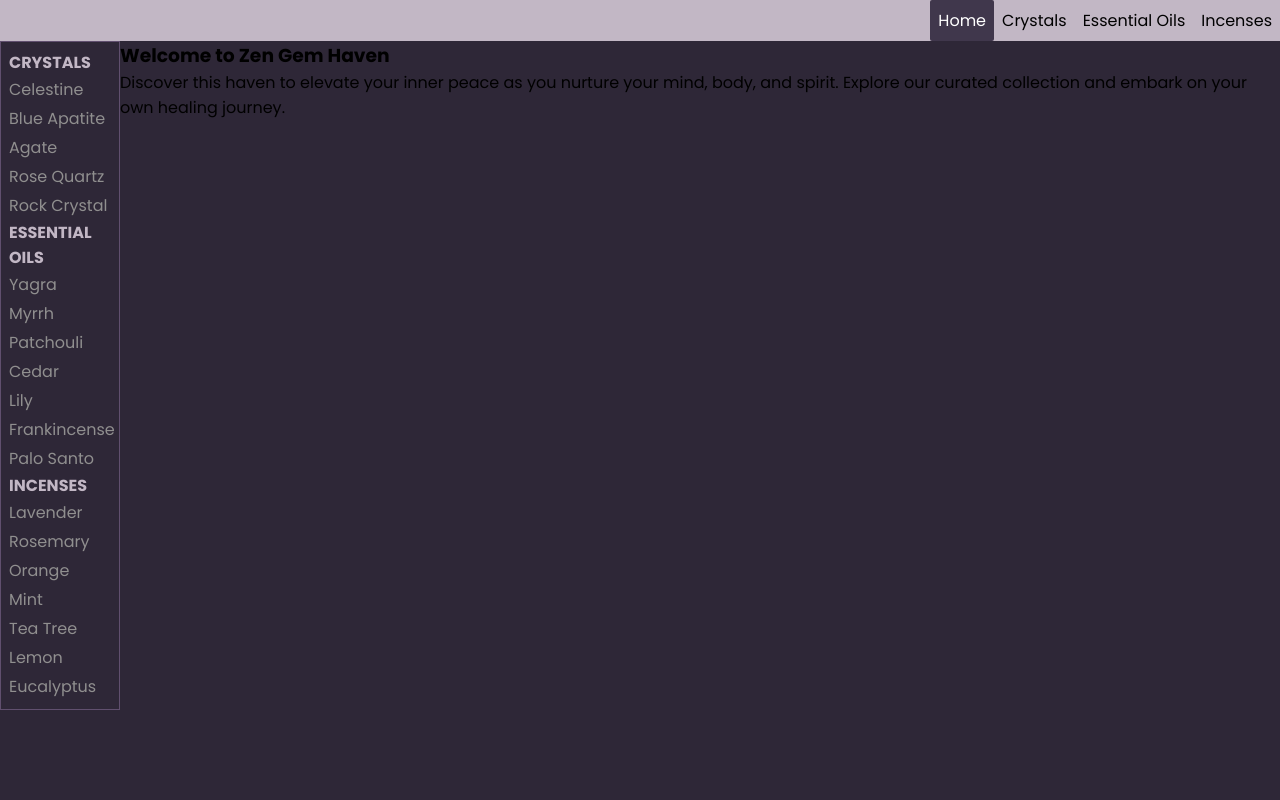
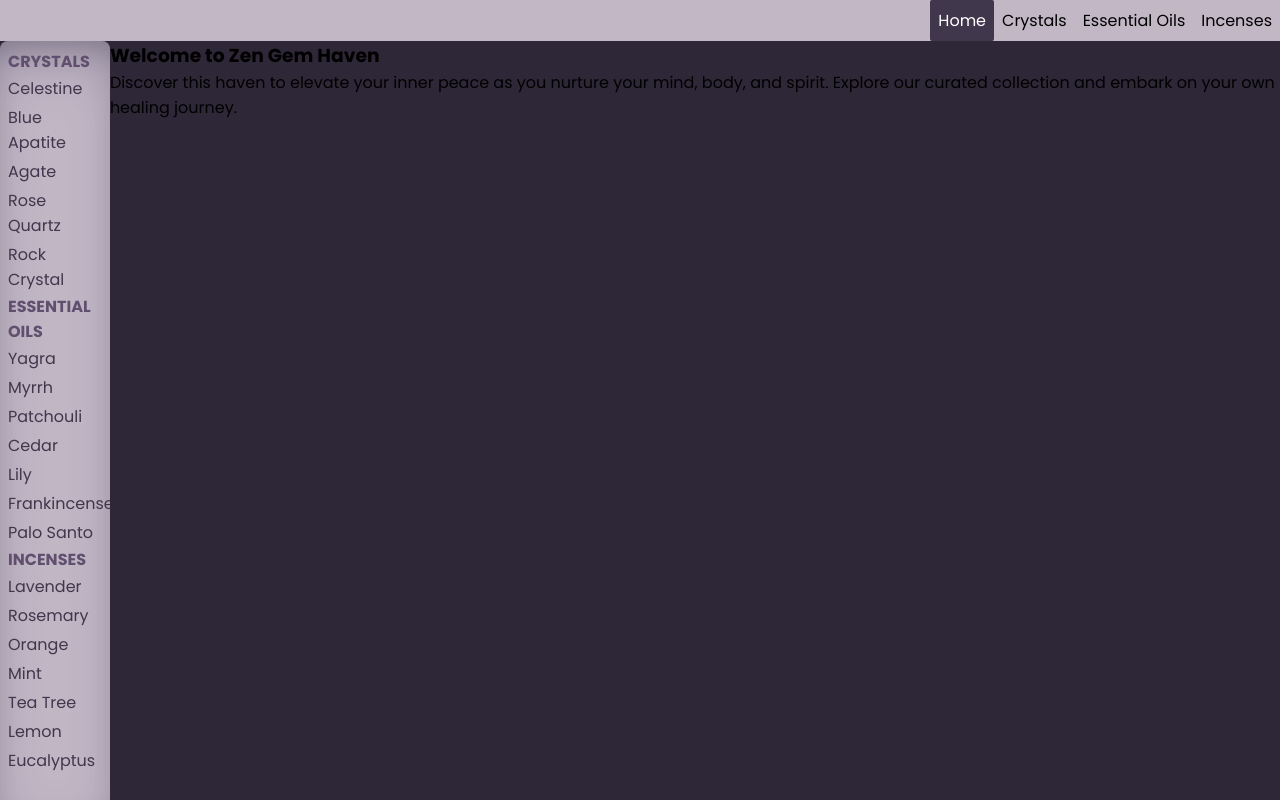
Before and after one commit to blombergalex/gems, a React (Vite) app: page / in a window 1280 px wide. Built offline with nearby package versions, Linux system fonts and the light colour scheme; the HTML template or start-up script is replaced by a standard one.

Commit message:
adapt sidebar styling

```diff
--- a/src/App.css
+++ b/src/App.css
@@ -20,6 +20,7 @@ body {
   margin: 0;
   background-color: var(--dark-bg);
   font-family: "Poppins", sans-serif;
+  scrollbar-color: var(--bright-purple-color) grey;
 }
 
 #root {
--- a/src/components/Sidebar/Sidebar.module.css
+++ b/src/components/Sidebar/Sidebar.module.css
@@ -1,21 +1,24 @@
 .sidebar {
-  border: 0.5px solid var(--bright-purple-color);
-  width: 120px;
-  height: 100%;
+  background-color: var(--main-color);
+  box-shadow: rgba(50, 50, 93, 0.25) 0px 30px 60px -12px inset, rgba(0, 0, 0, 0.3) 0px 18px 36px -18px inset;
+  width: 100%;
+  height: 200px;
   padding: 8px;
+  overflow-x: scroll;
+  justify-self: flex-end;
+  border-top-left-radius: 8px;
+  border-top-right-radius: 8px;
+  /* scrollbar-color: var(--bright-purple-color) grey; */
 }
 
 .category {
   text-transform: uppercase;
   font-weight: 700;
-  color: var(--main-color);
+  color: var(--bright-purple-color);
   transition: color 0.5s;
   padding-top: 8px;
 }
 
-.category:hover {
-  color: var(--main-midi);
-}
 
 .sidebar a,
 .sidebar a:visited {
@@ -25,11 +28,24 @@
 .sidebar p {
   text-transform: capitalize;
   padding: 2px 0;
-  color: var(--grey-color);
+  color: var(--main-dark);
   transition: color 0.5s;
 }
 
-.sidebar p:hover {
-  color: var(--main-color);
-  cursor: pointer;
+@media (hover:hover) and (pointer:fine) {
+
+  .category:hover {
+    color: var(--main-midi);
+  }
+  .sidebar p:hover {
+    color: var(--main-color);
+    cursor: pointer;
+  }
 }
+
+@media screen and (min-width: 768px) {
+  .sidebar {
+    height: 100%;
+    width:120px;
+  }
+}
--- a/src/components/TopNavigation/MobileNavigation/index.jsx
+++ b/src/components/TopNavigation/MobileNavigation/index.jsx
@@ -10,6 +10,7 @@ const MobileNavigation = ({handleCategoryChange}) => {
 
     const handleMenuClick = () => {
         setShowNavItems(!showNavItems)
+        console.log(showNavItems)
     }
 
     const closeMenu = () => {
--- a/src/pages/Layout/Layout.module.css
+++ b/src/pages/Layout/Layout.module.css
@@ -1,5 +1,8 @@
 .mainContent {
     display: flex;
+    flex-grow: 1;
+    flex-direction: column-reverse;
+    justify-content: space-between;
 }
 
 @media (hover:hover) and (pointer:fine) {
@@ -7,3 +10,9 @@
         cursor: pointer;
     }
 }
+
+@media screen and (min-width: 768px) {
+    .mainContent {
+        flex-direction: row;
+    }
+}
```
